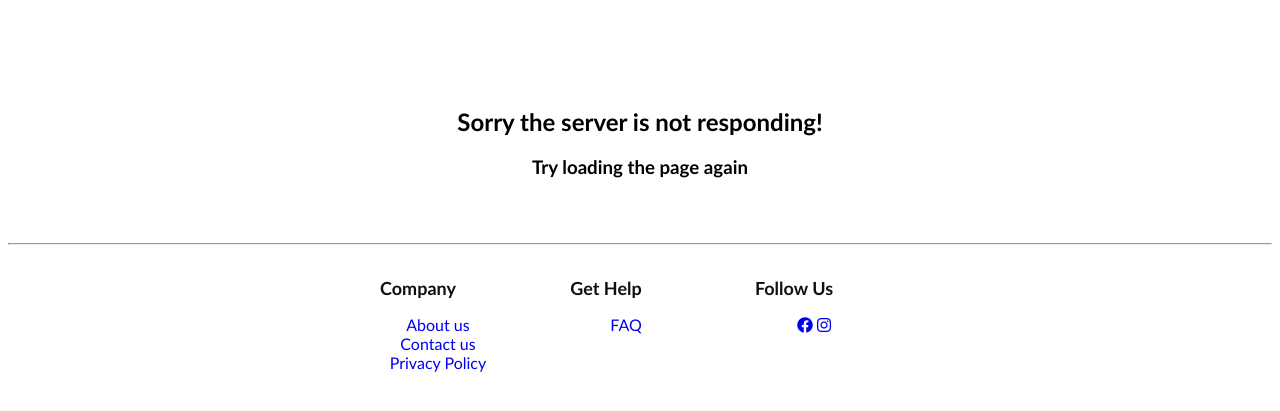
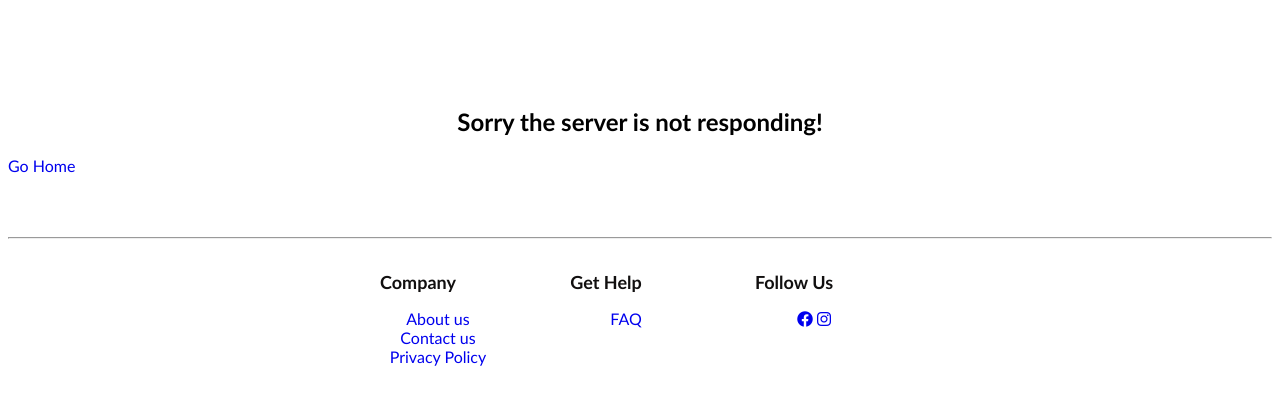
Before and after one commit to meryemselicioglu/Study-Space, a Flask app: template templates/server_error_page.html in a window 1280 px wide. Shown: the part 121-532 px from the top of the page. Run offline with Flask 2, Linux system fonts and the light colour scheme; the template is opened without the code that fills it, so the values that code supplies are empty.

Commit message:
error page testing

```diff
--- a/app.py
+++ b/app.py
@@ -75,7 +75,7 @@ def get_users():
     return cursor.fetchall()
 
 def get_user(email):
-    query = "select password from users where email='{}'".format(email)
+    query = "select passwords from users where email='{}'".format(email)
     cursor.execute(query)
     password = cursor.fetchone()
     if(password == None):
@@ -151,9 +151,16 @@ def before_request():
     else:
         g.user = None
 
+@app.errorhandler(404)
+def page_not_found(e):
+    return render_template('errorpage.html'), 404
+
+@app.errorhandler(500)
+def page_not_found(e):
+    return render_template('server_error_page.html'), 500
+
 @app.route('/')
 def home():
-
     return render_template('mainpage.html')
 
 @app.route('/login', methods=['POST', 'GET'])
--- a/templates/server_error_page.html
+++ b/templates/server_error_page.html
@@ -1,16 +1,8 @@
 {% extends 'headerfooter.html' %}
 
 {% block content %}
-    <meta name="viewport" content="width=device-width, initial-scale=1">
-    <title> Error Page</title>
-
-<body>
-
-    <p><h2><center> <br><br><br>Sorry the server is not responding!</center></h2></p>
-    <p><h3><center> Try loading the page again</center></h3></p>
-
-
-
-
-</body>
+    <body>
+        <p><h2><center> <br><br><br>Sorry the server is not responding!</center></h2></p>
+        <p><a href="{{url_for('home')}}">Go Home</a></p>
+    </body>
 {% endblock %}
```
Also changed, not shown: templates/errorpage.html (+4 -11 lines).
